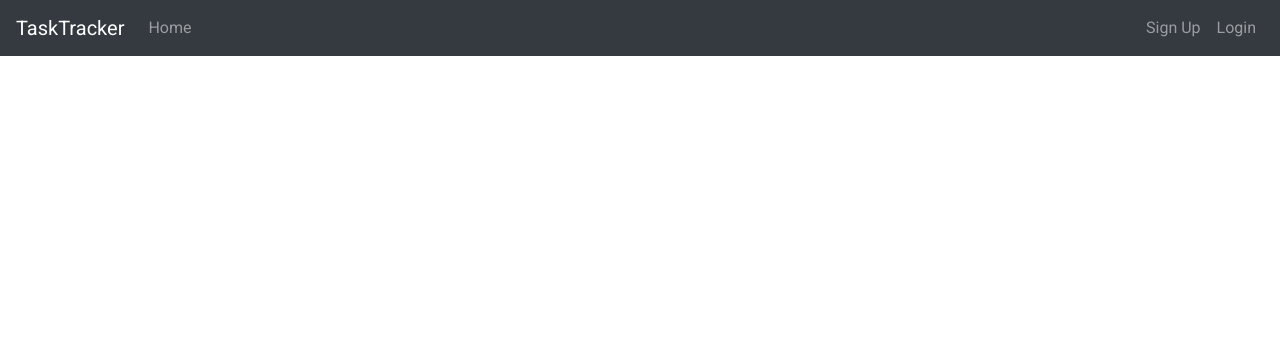
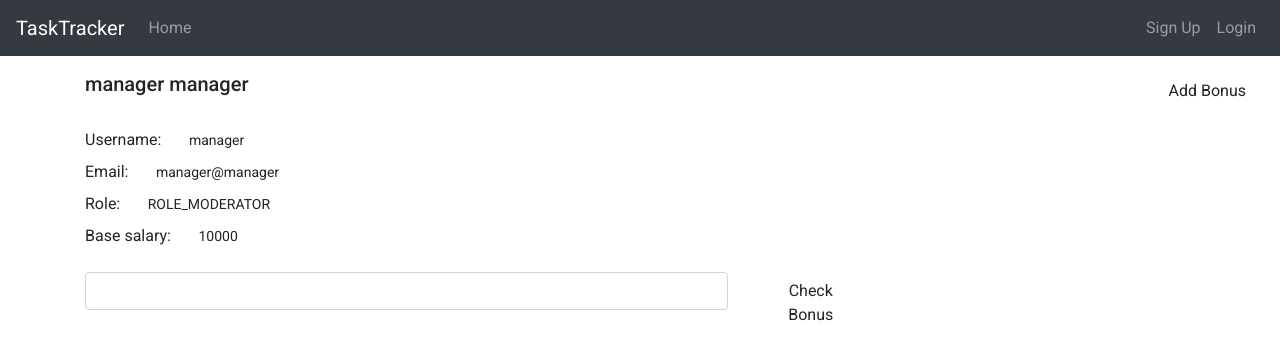
Before and after one commit to sawirani/TaskTracker, an Angular app in the folder src/main/ui/: page /users/1 in a window 1280 px wide. Before the commit this address led to /. Shown: the top 360 px of the page. Built offline with nearby package versions, Linux system fonts and the light colour scheme.

Commit message:
Add getting bonus for user

```diff
--- a/src/main/ui/src/app/_services/user.service.ts
+++ b/src/main/ui/src/app/_services/user.service.ts
@@ -44,4 +44,19 @@ export class UserService {
     return this.http.post(`${USERS_URL}/user_delete`, user, httpOptions);
   }
 
+  addBonus(userId, comment, date: Date, amount): Observable<any> {
+    const data = {
+      userId: userId.toString(),
+      comment,
+      month: date.getMonth() + 1,
+      amount: amount.toString,
+      year: date.getFullYear()
+    }
+    return this.http.post(`${USERS_URL}/add_bonus`, data, httpOptions);
+  }
+
+  getBonuses(userId, month, year): Observable<any> {
+    return this.http.get(`${USERS_URL}/salary/${userId}/${month}/${year}`, httpOptions);
+  }
+
 }
--- a/src/main/ui/src/app/app-routing.module.ts
+++ b/src/main/ui/src/app/app-routing.module.ts
@@ -10,6 +10,7 @@ import { BoardModeratorComponent } from './board-moderator/board-moderator.compo
 import { TasksListComponent } from './components/task-list/tasks-list.component';
 import { TaskDetailsComponent } from './components/task-details/task-details.component';
 import { UsersComponent } from './users/users.component';
+import { UserPageComponent } from './users/user-page/user-page.component';
 
 const routes: Routes = [
   { path: 'home', component: HomeComponent },
@@ -21,6 +22,7 @@ const routes: Routes = [
   { path: 'tasks', component: TasksListComponent },
   { path: 'tasks/:id', component: TaskDetailsComponent },
   { path: 'users', component: UsersComponent },
+  { path: 'users/:id', component: UserPageComponent },
   { path: '', redirectTo: 'home', pathMatch: 'full' }
 ];
 
--- a/src/main/ui/src/app/models/user-roles.ts
+++ b/src/main/ui/src/app/models/user-roles.ts
@@ -18,4 +18,5 @@ export interface User {
     email: string;
     password: string;
     role?: any;
-};
+    baseSalary: string;
+}
--- a/src/main/ui/src/app/users/user-create-popover/user-create-popover.component.css
+++ b/src/main/ui/src/app/users/user-create-popover/user-create-popover.component.css
@@ -6,4 +6,5 @@
 
 .select-role-checkbox {
     margin-right: 8px;
+    margin-bottom: 8px;
 }
--- a/src/main/ui/src/app/users/user-create-popover/user-create-popover.component.html
+++ b/src/main/ui/src/app/users/user-create-popover/user-create-popover.component.html
@@ -96,6 +96,22 @@
                      class="select-role-checkbox"
                      > Manager
         </div>
+
+        <div class="form-group">
+          <label for="salary">Salary</label>
+          <input
+            type="number"
+            class="form-control"
+            name="salary"
+            [(ngModel)]="form.baseSalary"
+            required
+            #baseSalary="ngModel"
+          />
+          <div class="alert-danger" *ngIf="f.submitted && baseSalary.invalid">
+            <div *ngIf="baseSalary.errors.required">Salary is required</div>
+          </div>
+        </div>
+
         </div>
         <div class="form-group" *ngIf="mode === 'create'">
           <label for="password">Password</label>
--- a/src/main/ui/src/app/users/user-create-popover/user-create-popover.component.ts
+++ b/src/main/ui/src/app/users/user-create-popover/user-create-popover.component.ts
@@ -38,6 +38,7 @@ export class UserCreatePopoverComponent implements OnInit, OnChanges {
       this.form.lastname = changes.user.currentValue.lastname;
       this.form.password = changes.user.currentValue.password;
       this.form.checkbox = changes.user.currentValue.roles[0].name === 'ROLE_MODERATOR' ? true : false;
+      this.form.baseSalary = changes.user.currentValue.baseSalary;
     }
   }
 
@@ -53,7 +54,8 @@ export class UserCreatePopoverComponent implements OnInit, OnChanges {
         firstname: this.form.firstname,
         lastname: this.form.lastname,
         password: this.form.password,
-        role: this.form.checkbox ? ['mod'] : ['']
+        role: this.form.checkbox ? ['mod'] : [''],
+        baseSalary: this.form.baseSalary.toString()
       };
 
       this.userCreate.emit(user);
@@ -65,9 +67,9 @@ export class UserCreatePopoverComponent implements OnInit, OnChanges {
         firstname: this.form.firstname,
         lastname: this.form.lastname,
         password: this.form.password,
-        roles: this.form.checkbox ? [userRoles.manager] : [userRoles.user]
+        roles: this.form.checkbox ? [userRoles.manager] : [userRoles.user],
+        baseSalary: this.form.baseSalary.toString()
       };
-
       this.userEdite.emit(user);
     }
 
--- /dev/null
+++ b/src/main/ui/src/app/users/user-page/user-page.component.css
@@ -0,0 +1,38 @@
+.user-name-header{
+    margin-top: 16px;
+}
+
+.user-info label{
+    margin-right: 24px;
+    font-size: 16px;
+}
+
+.user-info span{
+    margin-right: 24px;
+    font-size: 14px;
+}
+
+.date-selector {
+    display: flex;
+    width: 70%;
+    margin-bottom: 16px;
+    margin-top: 16px;
+}
+
+.date-selector input{
+    margin-right: 32px;
+}
+
+.user-bonus-text{
+    resize: none;
+}
+
+.user-page {
+    position: relative;
+}
+
+.add-bonus-button{
+    position: absolute;
+    top: 0;
+    right: -64px;
+}
--- /dev/null
+++ b/src/main/ui/src/app/users/user-page/user-page.component.html
@@ -0,0 +1,85 @@
+<div class="user-page">
+    <h5 class="user-name-header">{{user.firstname}} {{user.lastname}}</h5>
+    <br>
+    <div class="user-info">
+        <label> Username: </label>
+        <span> {{user.username}} </span>
+    </div>
+
+    <div class="user-info">
+        <label> Email: </label>
+        <span> {{user.email}} </span>
+    </div>
+
+    <div class="user-info">
+        <label> Role: </label>
+        <span> {{user.roles[0].name}} </span>
+    </div>
+
+    <div class="user-info">
+        <label> Base salary: </label>
+        <span> {{user.baseSalary}} </span>
+    </div>
+
+    <form>
+        <div class="date-selector">
+            <input [(ngModel)]="modelDate" autocomplete="off" class="form-control" name="date" bsDatepicker [bsConfig]="{dateInputFormat: 'MM/YYYY'}" (onShown)="onOpenCalendar($event)">
+
+            <button type="button"
+                (click)="checkUserBonus()"
+                class="btn add-user-button">
+            Check Bonus
+            </button>
+        </div>
+    </form>
+
+
+    <button type="button"
+            (click)="openBounsPopover(template)"
+            class="btn add-bonus-button">
+        Add Bonus
+    </button>
+</div>
+
+<ng-template #template>
+   <div class="modal-header">
+        <h4 class="modal-title pull-left">Add bonus</h4>
+        <button type="button" class="close pull-right" aria-label="Close" (click)="closeBonusPopover()">
+            <span aria-hidden="true">&times;</span>
+        </button>
+    </div>
+    <div class="modal-body">
+        <form name="form"
+              (ngSubmit)="f.form.valid && onSubmit()"
+              #f="ngForm"
+              novalidate>
+            <div class="add-bonus">
+                <div class="form-group">
+                    <label for="exampleFormControlTextarea1">Description</label>
+                    <textarea class="form-control user-bonus-text"
+                              id="exampleFormControlTextarea1"
+                              name="comment"
+                              [(ngModel)]="form.comment"
+                              rows="3"></textarea>
+                </div>
+                <div class="form-group">
+                    <label for="exampleFormControlTextarea1">Bonus</label>
+                    <input type="number"
+                           class="form-control"
+                           name="bonus"
+                           [(ngModel)]="form.bonus"
+                           required
+                           #bonus="ngModel"
+                />
+                <div class="alert-danger" *ngIf="f.submitted && bonus.invalid">
+                    <div *ngIf="bonus.errors.required">Bonus is required</div>
+                </div>
+                </div>
+            </div>
+            <div class="form-group">
+                <button class="btn btn-primary btn-block"> Add </button>
+            </div>
+        </form>
+    </div>
+
+</ng-template>
--- /dev/null
+++ b/src/main/ui/src/app/users/user-page/user-page.component.ts
@@ -0,0 +1,64 @@
+import { Component, Input, OnChanges, OnInit, SimpleChanges } from '@angular/core';
+import { BsModalRef, BsModalService } from 'ngx-bootstrap/modal';
+import { User } from 'src/app/models/user-roles';
+import { UserService } from 'src/app/_services/user.service';
+
+@Component({
+  selector: 'app-user-page',
+  templateUrl: './user-page.component.html',
+  styleUrls: ['./user-page.component.css']
+})
+export class UserPageComponent implements OnInit {
+
+  user: User = {
+           baseSalary: '10000',
+           email: "manager@manager",
+           firstname: "manager",
+           id: '2',
+           lastname: "manager",
+           password: "$2a$10$jO.ohWLoihLvSt/QDbzV5u3JY0sXbI2Nvn3DzHXMJTUdLhshjZ3x2",
+           roles: [{id: 2, name: "ROLE_MODERATOR"}],
+           username: "manager",
+  }
+
+  modelDate;
+  modalRef: BsModalRef;
+  form = {
+    comment: '',
+    bonus: 0
+  };
+
+  constructor(private modalService: BsModalService,
+              private userService: UserService) { }
+
+  ngOnInit(): void {
+  }
+
+  checkUserBonus() {
+    this.userService.getBonuses(this.user.id, this.modelDate.getMonth() + 1, this.modelDate.getFullYear()).subscribe(value => {
+      console.log(value);
+    });
+  }
+
+  onOpenCalendar(container) {
+    container.monthSelectHandler = (event: any): void => {
+    container._store.dispatch(container._actions.select(event.date));
+    };
+    container.setViewMode('month');
+  }
+
+  openBounsPopover(template): void {
+    this.modalRef = this.modalService.show(template);
+  }
+
+  onSubmit() {
+    this.userService.addBonus(this.user.id, this.form.comment, new Date(), this.form.bonus).subscribe(value => {
+      this.closeBonusPopover();
+    });
+  }
+
+  closeBonusPopover(): void {
+    this.modalRef.hide();
+  }
+
+}
--- a/src/main/ui/src/app/users/users.component.html
+++ b/src/main/ui/src/app/users/users.component.html
@@ -17,7 +17,9 @@
 </ng-template>
 
 <div *ngFor="let user of users">
-  <div class="card">
+  <div class="card"
+       (click)="selectUser(user)"
+  >
     <h4>{{user.firstname}} {{user.lastname}}</h4>
     <div> <b>username:</b> {{user.username}} </div>
     <div> <b>e-mail:</b> {{user.email}}</div>
--- a/src/main/ui/src/app/users/users.component.ts
+++ b/src/main/ui/src/app/users/users.component.ts
@@ -1,4 +1,5 @@
 import { Component, OnInit, TemplateRef  } from '@angular/core';
+import { Router } from '@angular/router';
 import { BsModalService } from 'ngx-bootstrap/modal';
 import { BsModalRef } from 'ngx-bootstrap/modal';
 import { User } from '../models/user-roles';
@@ -20,7 +21,8 @@ errorMessage;
 
 constructor(private modalService: BsModalService,
             private userService: UserService,
-            private authService: AuthService) {}
+            private authService: AuthService,
+            private router: Router) {}
 
   ngOnInit(): void {
     this.getUsers();
@@ -75,4 +77,8 @@ constructor(private modalService: BsModalService,
     });
   }
 
+  selectUser(user): void {
+    this.router.navigate([`users/${user.id}`]);
+  }
+
 }
--- a/src/main/ui/src/app/users/users.module.ts
+++ b/src/main/ui/src/app/users/users.module.ts
@@ -4,15 +4,18 @@ import { UsersComponent } from './users.component';
 import { ModalModule } from 'ngx-bootstrap/modal';
 import { UserCreatePopoverComponent } from './user-create-popover/user-create-popover.component';
 import { FormsModule, ReactiveFormsModule } from '@angular/forms';
+import { UserPageComponent } from './user-page/user-page.component';
+import { BsDatepickerModule } from 'ngx-bootstrap/datepicker';
 
 
 @NgModule({
-  declarations: [UsersComponent, UserCreatePopoverComponent],
+  declarations: [UsersComponent, UserCreatePopoverComponent, UserPageComponent],
   imports: [
     CommonModule,
     ModalModule.forRoot(),
     ReactiveFormsModule,
-    FormsModule
+    FormsModule,
+    BsDatepickerModule.forRoot()
   ]
 })
 export class UsersModule { }
```
Also changed, not shown: 1 other file (tests, documents, lock files or other folders).
